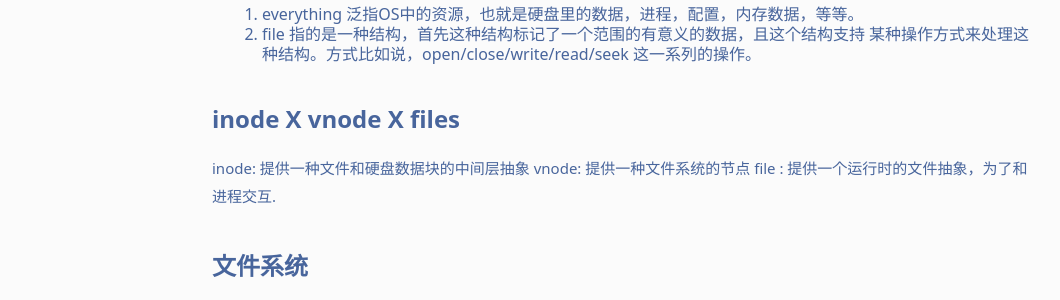
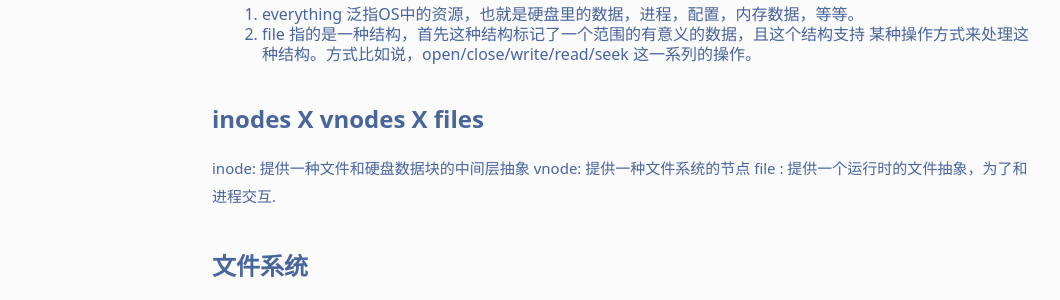
Before and after one commit to Niclas3/Niclas3.github.io, a Jekyll site: the page built from _posts/frog/2025-01-02-on_file_system.md, in a window 1280 px wide. Shown: the part 408-708 px from the top of the page, without its empty margins (18-1078 px from the left). Built offline with Jekyll 4.4.1, drawn with Linux system fonts in a browser that asks for light colours.

```diff
--- a/_posts/frog/2025-01-02-on_file_system.md
+++ b/_posts/frog/2025-01-02-on_file_system.md
@@ -11,7 +11,7 @@
     某种操作方式来处理这种结构。方式比如说，open/close/write/read/seek
     这一系列的操作。
 
-## inode X vnode X files
+## inodes X vnodes X files
 inode: 提供一种文件和硬盘数据块的中间层抽象
 vnode: 提供一种文件系统的节点
 file : 提供一个运行时的文件抽象，为了和进程交互.
```
